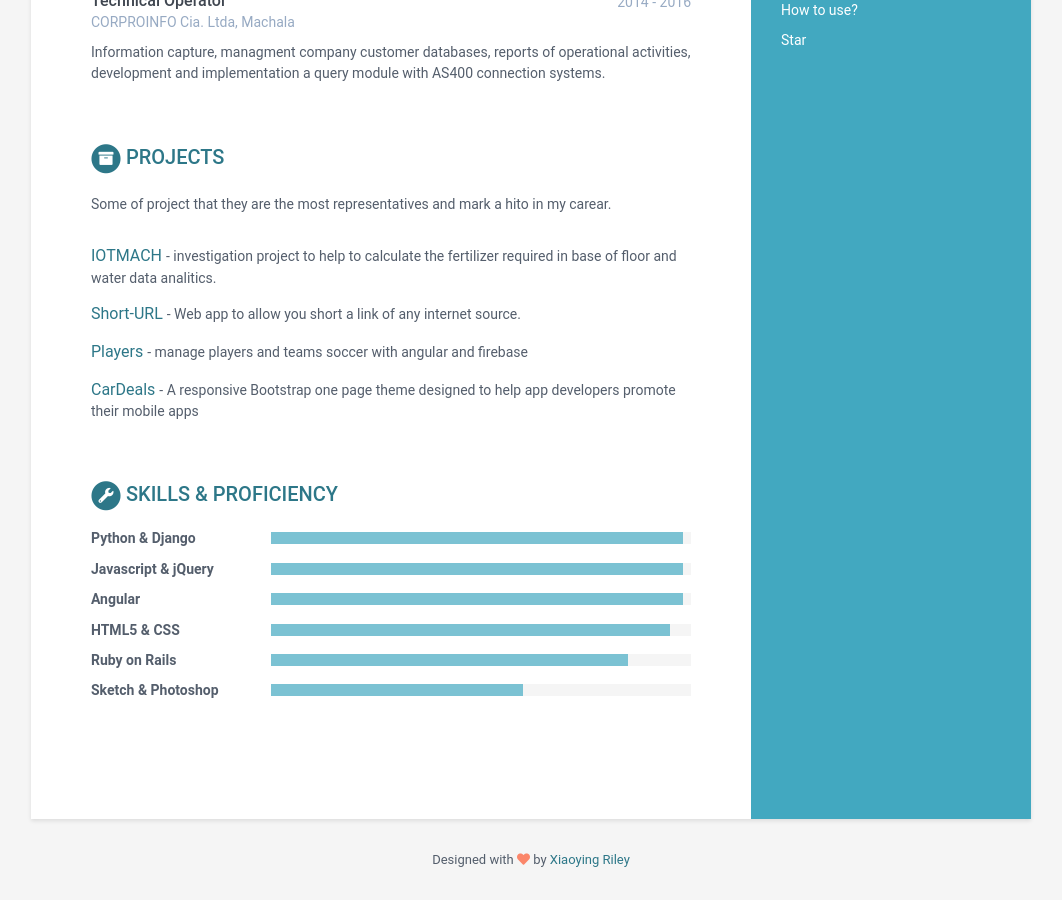
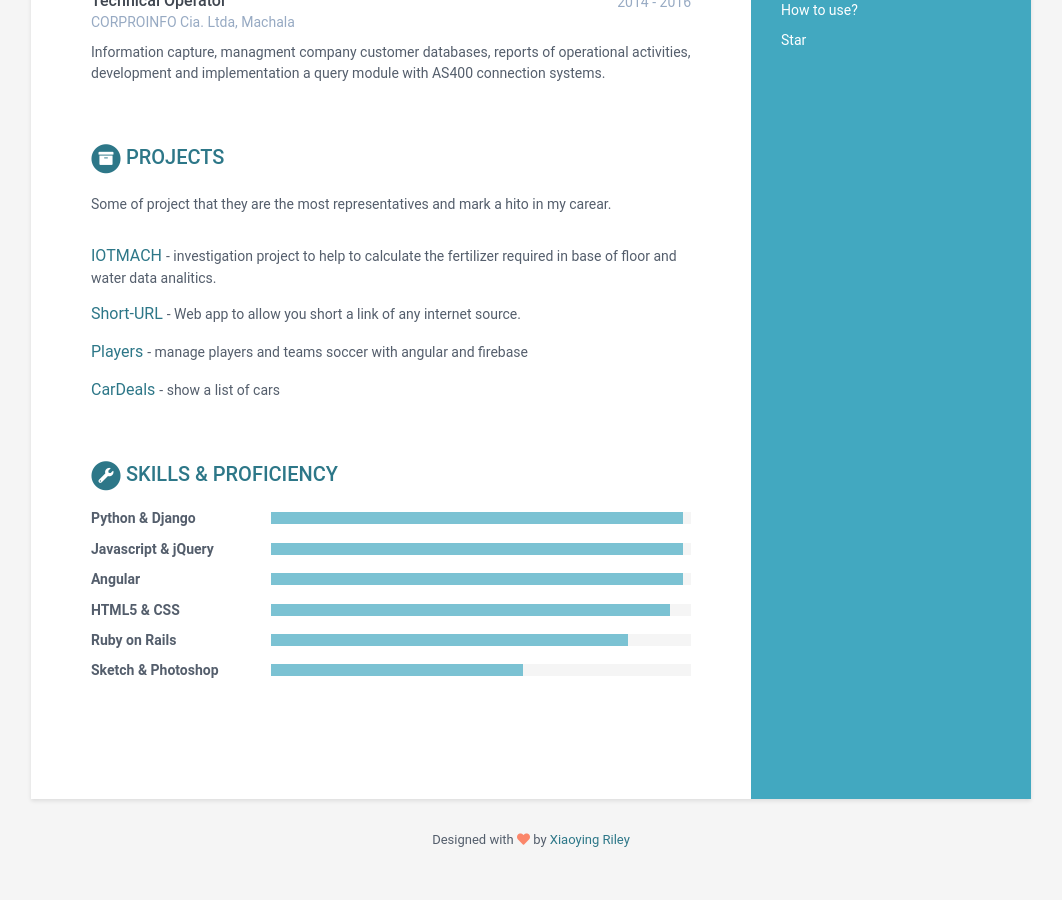
Before and after one commit to elcordova/caring-europa-fe48a, a Jekyll site: the page built from index.html, in a window 1280 px wide and 900 px high, scrolled down 1025 px. Shown: the whole window, without its empty margins (109-1171 px from the left). Built offline with Jekyll 4.4.1, drawn with Linux system fonts in a browser that asks for light colours.

Commit message:
data.yml: changed

```diff
--- a/_data/data.yml
+++ b/_data/data.yml
@@ -102,8 +102,7 @@ projects:
     - title: CarDeals
       link: '#'
       tagline: >-
-        A responsive Bootstrap one page theme designed to help app developers
-        promote their mobile apps
+        show a list of cars
 publications:
   title: Publications
   intro: |
```
